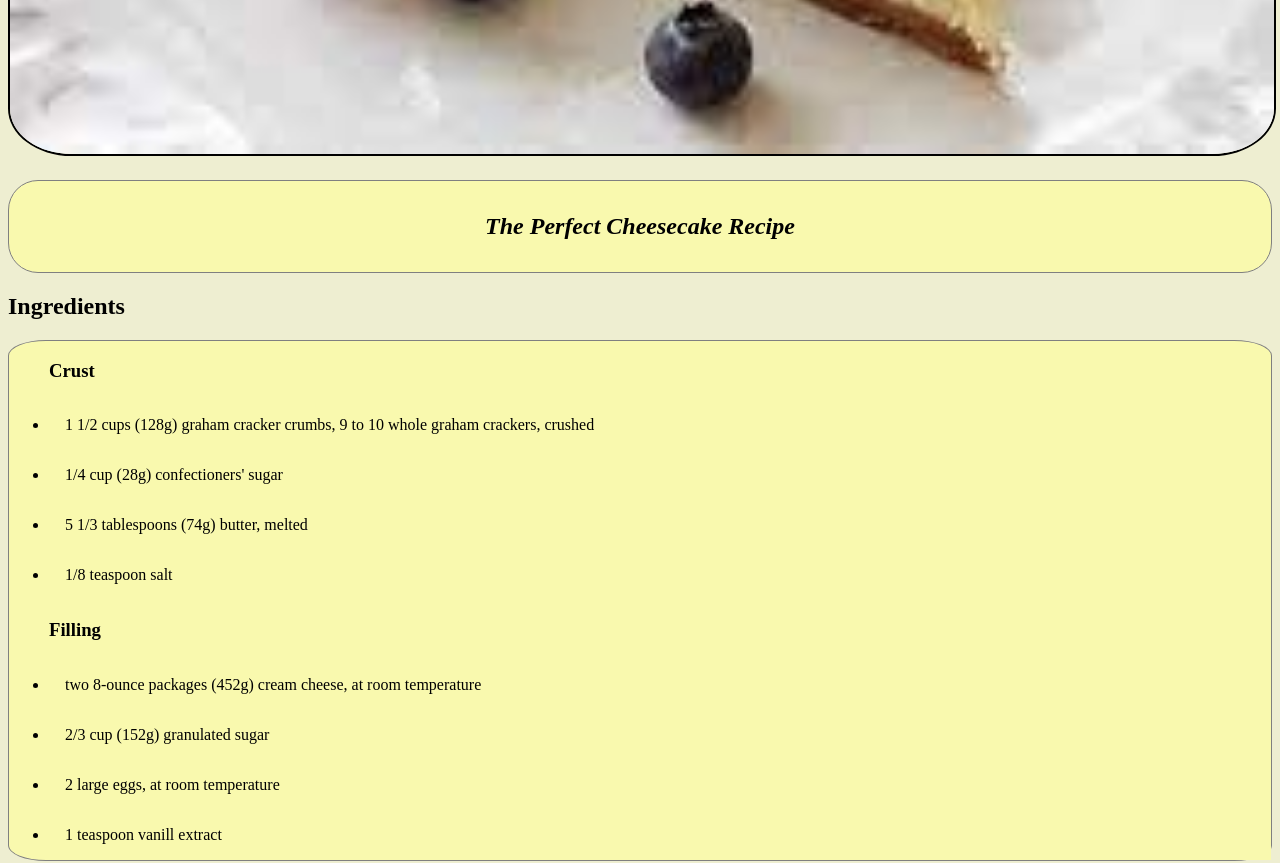
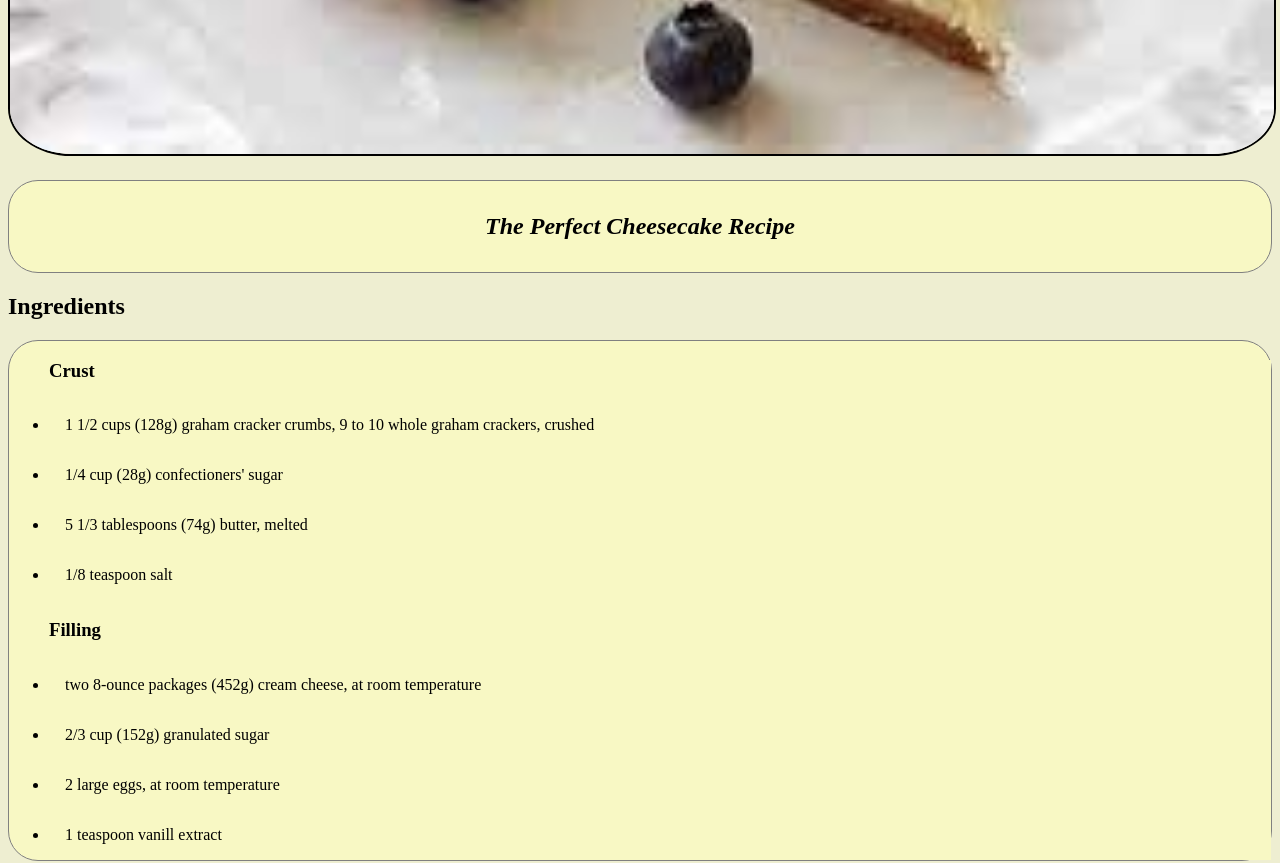
Before and after one commit to afcasco/odin-recipes, a plain HTML site: page recipes/cheesecake.html in a window 1280 px wide. Shown: the part 931-1794 px from the top of the page. Drawn offline with Linux system fonts and the light colour scheme.

Commit message:
add css styles

```diff
--- a/style/recipe.css
+++ b/style/recipe.css
@@ -22,7 +22,7 @@ h1 {
   text-align: center;
   padding: 2rem;
   border: 1px solid gray;
-  background-color: hsl(60, 86%, 83%);
+  background-color: hsl(60, 78%, 87%);
   border-radius: 30px;
   border-style: groove;
 }
@@ -30,15 +30,15 @@ h1 {
 ul,
 ol {
   border: 1px solid gray;
-  border-radius: 3%;
-  background-color: hsl(60, 86%, 83%);
+  border-radius: 30px;
+  background-color: hsl(60, 78%, 87%);
 }
 
 li {
   padding: 1rem;
-  background-color: hsl(60, 86%, 83%);
+  background-color: hsl(60, 78%, 87%);
 }
 
 h3 {
-  background-color: hsl(60, 86%, 83%);
+  background-color: hsl(60, 78%, 87%);
 }
--- a/style/style.css
+++ b/style/style.css
@@ -23,10 +23,10 @@ ul {
   padding: 30px;
   font-size: 24px;
   text-align: center;
-  background-color: hsl(60, 86%, 83%);
+  background-color: hsl(60, 78%, 87%);
 }
 
 li,
 a {
-  background-color: hsl(60, 86%, 83%);
+  background-color: hsl(60, 78%, 87%);
 }
```
